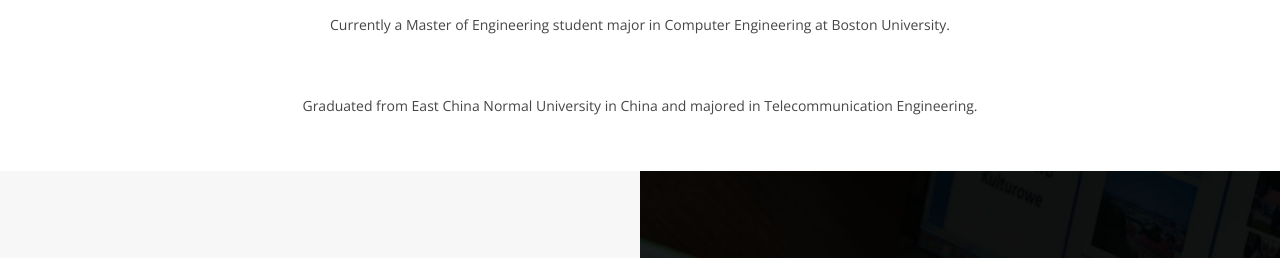
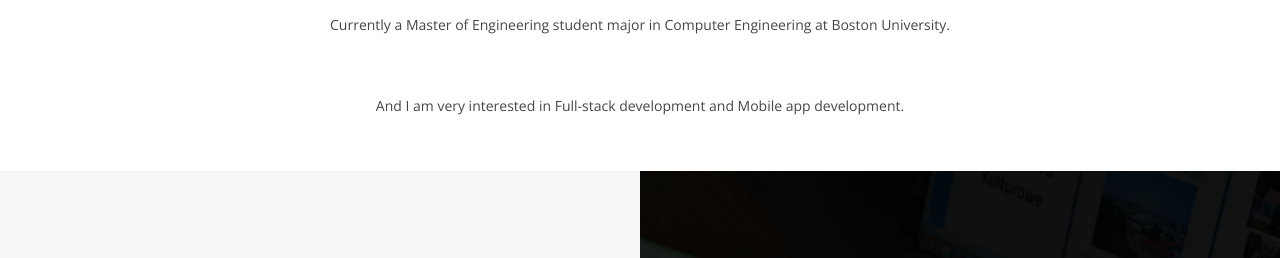
Before and after one commit to ljxiaoBU/ThisResumeRocks, a plain HTML site: page index.html in a window 1280 px wide. Shown: the part 516-774 px from the top of the page. Drawn offline with nearby package versions, Linux system fonts and the light colour scheme.

Commit message:
Update index.html

```diff
--- a/index.html
+++ b/index.html
@@ -142,7 +142,7 @@ Smartphone Compatible web template, free webdesigns for Nokia, Samsung, LG, Sony
 	<div class="container">
 		<h3 class="tittle">About Me</h3>
 		<p class="abt-para">Currently a Master of Engineering student major in Computer Engineering at Boston University. </p>
-		<p class="abt-para">Graduated from East China Normal University in China and majored in Telecommunication Engineering.</p>
+		<p class="abt-para">And I am very interested in Full-stack development and Mobile app development.</p>
 	</div>
 	<div class="col-md-6 abt-left ">
 		<h2>Education</h2>
```
